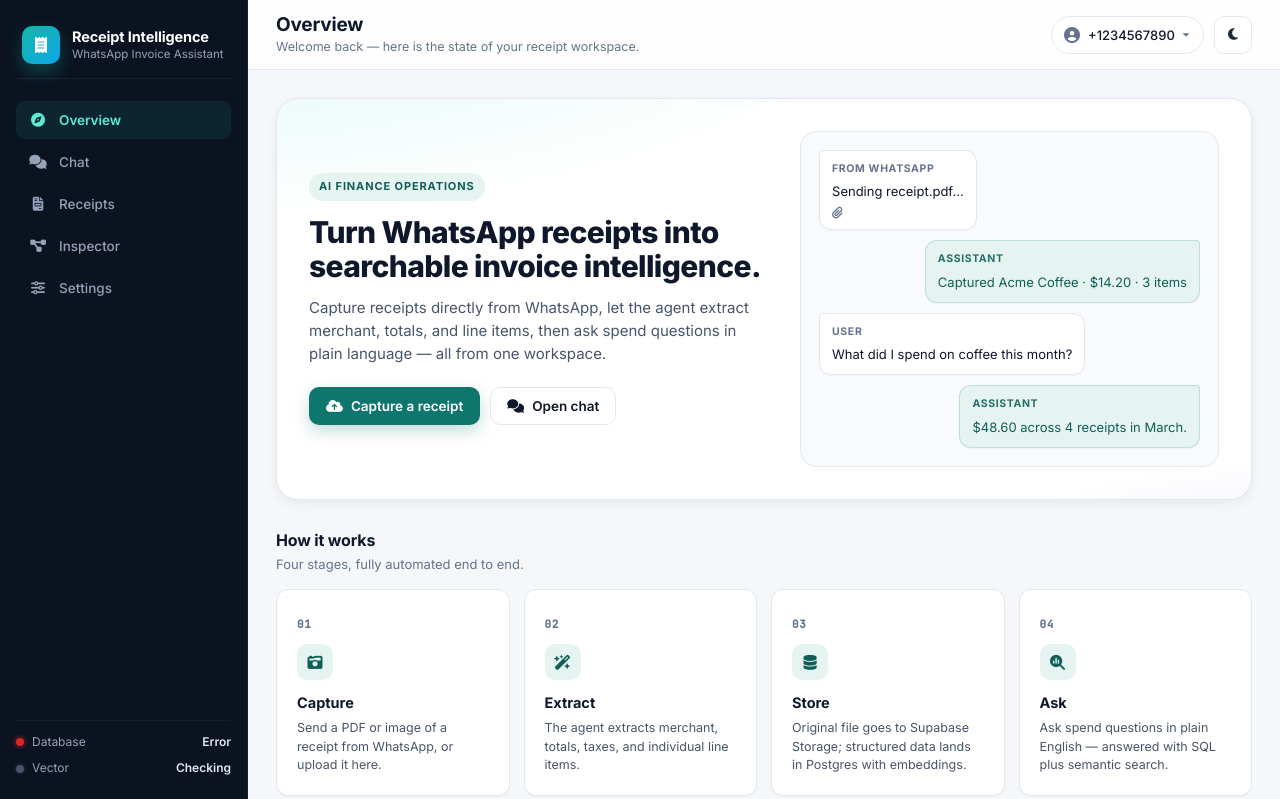
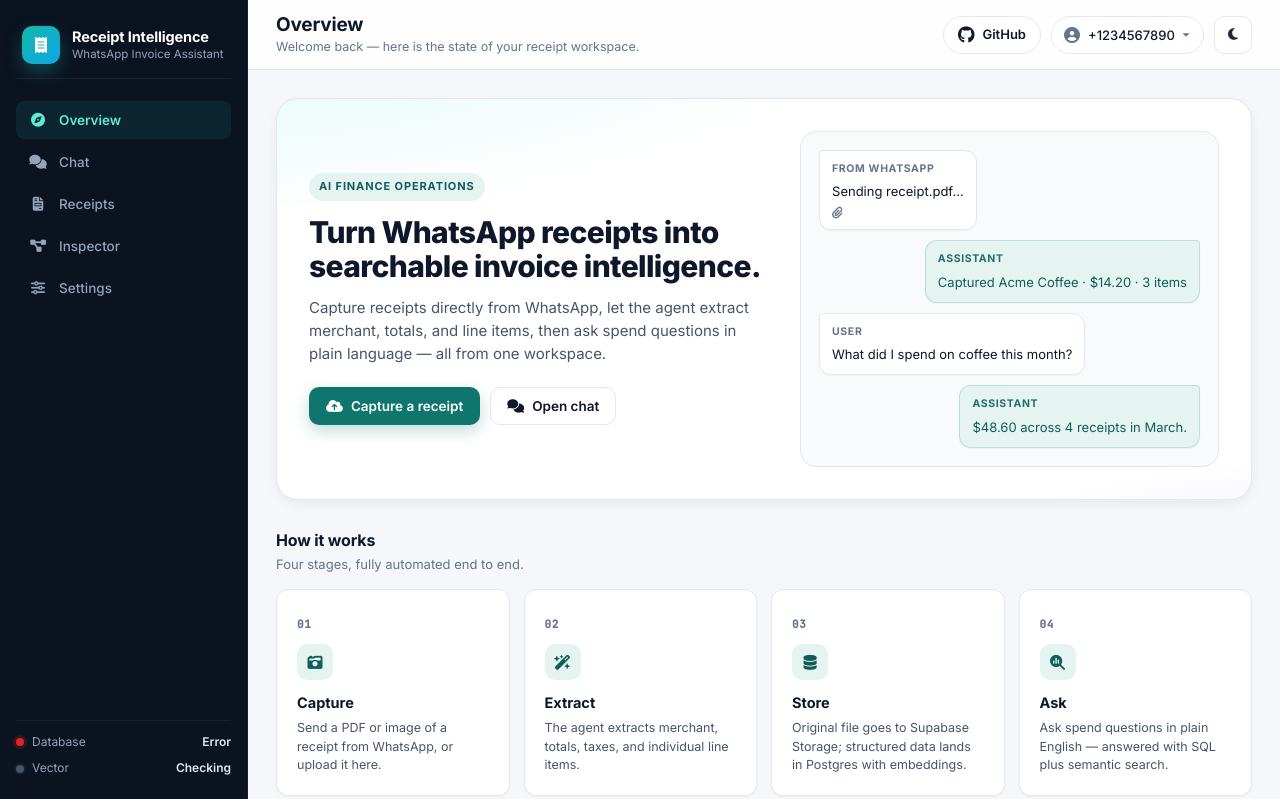
Before and after one commit to Abby263/whatsapp-invoice-assistant, a Flask app: page / in a window 1280 px wide. Shown: the top 799 px of the page. Run offline with Flask 3, Linux system fonts and the light colour scheme; data that the repository does not hold is empty.

Commit message:
Add GitHub link to app header

```diff
--- a/ui/static/css/style.css
+++ b/ui/static/css/style.css
@@ -358,6 +358,34 @@ input, select, textarea {
     align-items: center;
     gap: 10px;
     flex: 0 0 auto;
+}
+
+.topbar-github-link {
+    display: inline-flex;
+    align-items: center;
+    justify-content: center;
+    gap: 8px;
+    height: 38px;
+    padding: 0 14px;
+    border-radius: 999px;
+    border: 1px solid var(--line);
+    background: var(--surface);
+    color: var(--ink);
+    text-decoration: none;
+    font-size: 13px;
+    font-weight: 600;
+    white-space: nowrap;
+    transition: border-color 0.15s, background 0.15s, color 0.15s, transform 0.15s;
+}
+
+.topbar-github-link i {
+    font-size: 17px;
+}
+
+.topbar-github-link:hover {
+    border-color: var(--brand);
+    color: var(--brand);
+    transform: translateY(-1px);
 }
 
 .topbar-icon-btn {
@@ -1797,6 +1825,16 @@ input, select, textarea {
         max-width: 140px;
     }
 
+    .topbar-github-link {
+        width: 38px;
+        padding: 0;
+        border-radius: 10px;
+    }
+
+    .topbar-github-link span {
+        display: none;
+    }
+
     .view-chat {
         height: calc(100vh - var(--topbar-h) - 40px);
     }
--- a/ui/templates/index.html
+++ b/ui/templates/index.html
@@ -80,6 +80,10 @@
                     <p id="topbarSubtitle">Welcome back — here is the state of your receipt workspace.</p>
                 </div>
                 <div class="topbar-actions">
+                    <a class="topbar-github-link" href="https://github.com/Abby263/whatsapp-invoice-assistant" target="_blank" rel="noopener noreferrer" aria-label="Open GitHub repository">
+                        <i class="fab fa-github" aria-hidden="true"></i>
+                        <span>GitHub</span>
+                    </a>
                     <div class="topbar-user">
                         <i class="fas fa-circle-user"></i>
                         <select id="whatsappNumberSelect" class="topbar-user-select" aria-label="Active user">
```
Also changed, not shown: 2 other files.
